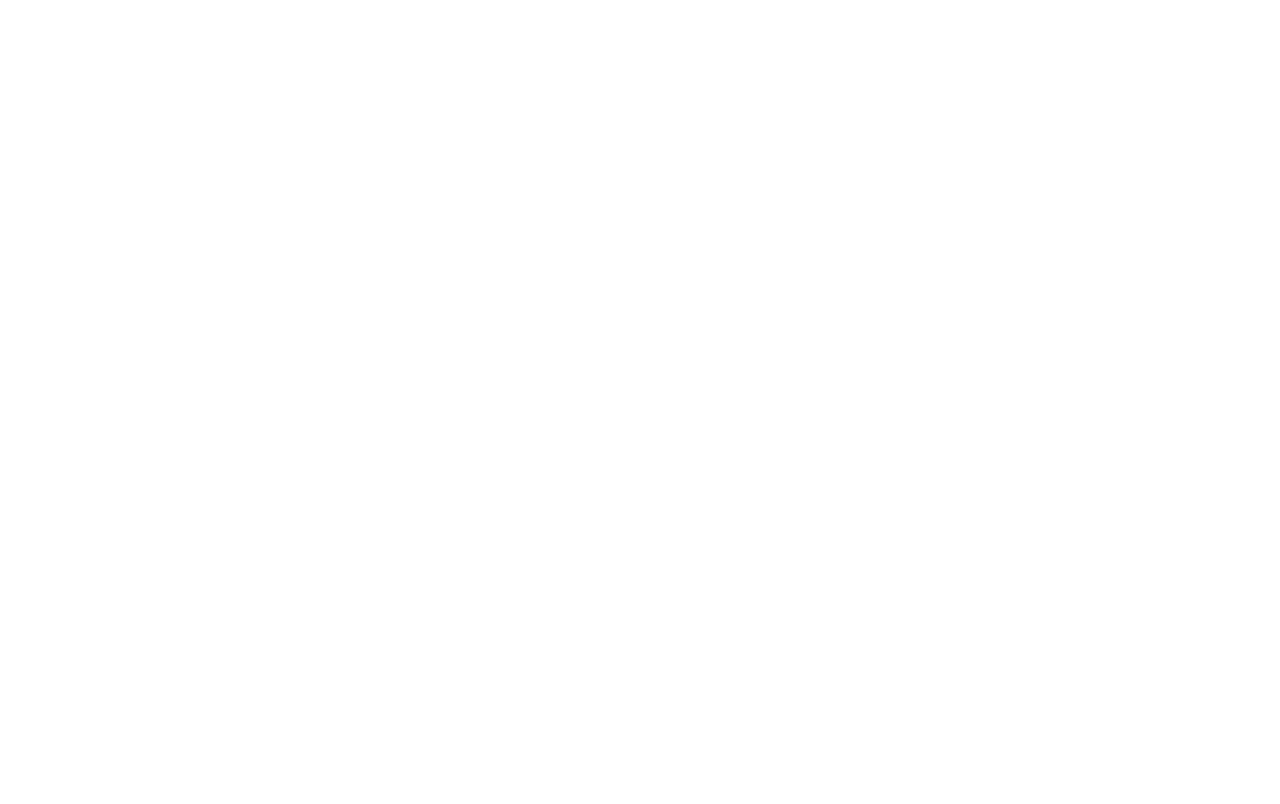
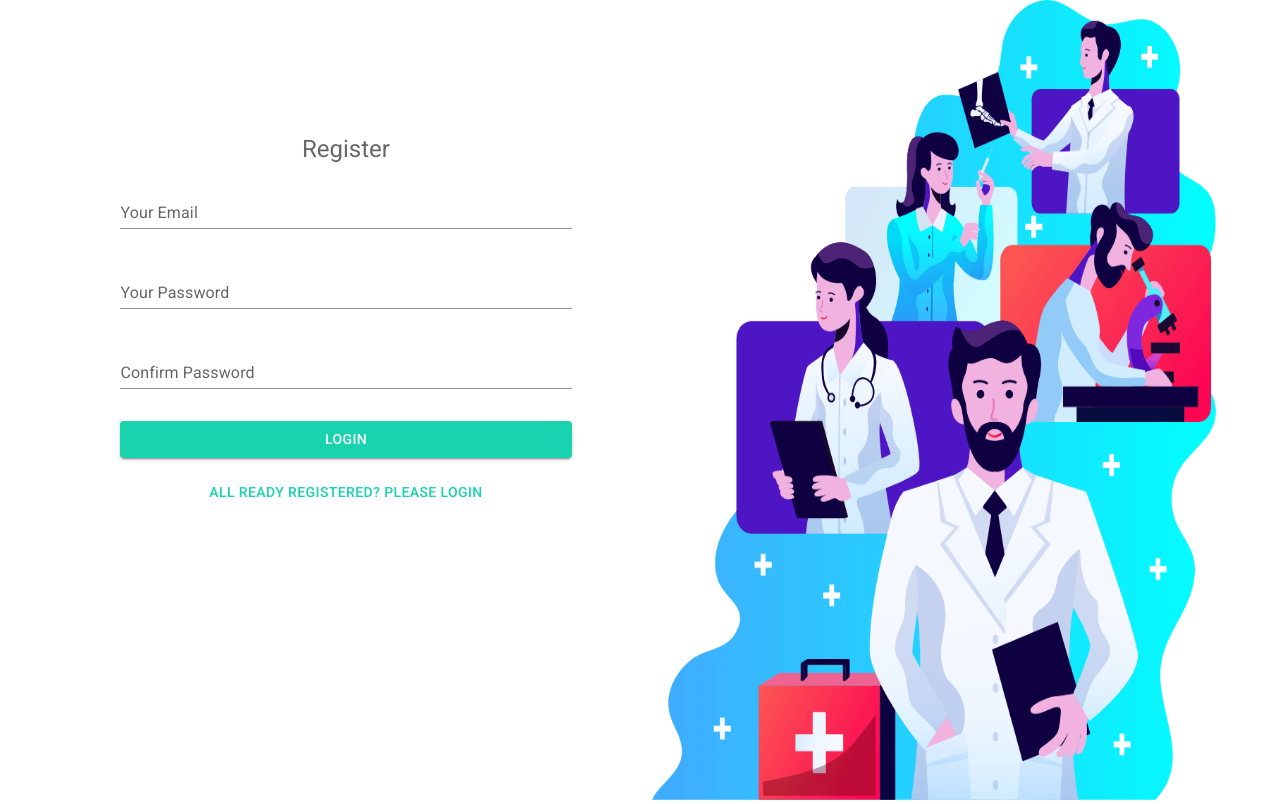
Before and after one commit to rakibtweets/doctors-portal-client, a React (Create React App) app: page /register in a window 1280 px wide. Built offline with nearby package versions, Linux system fonts and the light colour scheme.

Commit message:
firebase configuration done

```diff
--- a/package.json
+++ b/package.json
@@ -12,6 +12,7 @@
     "@testing-library/react": "^11.1.0",
     "@testing-library/user-event": "^12.1.10",
     "date-fns": "^2.25.0",
+    "firebase": "^9.3.0",
     "react": "^17.0.2",
     "react-dom": "^17.0.2",
     "react-router-dom": "^5.3.0",
--- a/src/App.js
+++ b/src/App.js
@@ -2,6 +2,8 @@ import './App.css';
 import { BrowserRouter as Router, Switch, Route } from 'react-router-dom';
 import Home from './Pages/Home/Home/Home';
 import Appointment from './Pages/Appointment/Appointment/Appointment';
+import Login from './Pages/Login/Login/Login';
+import Register from './Pages/Login/Register/Register';
 
 function App() {
   return (
@@ -17,6 +19,12 @@ function App() {
           <Route path="/appointment">
             <Appointment />
           </Route>
+          <Route path="/login">
+            <Login />
+          </Route>
+          <Route path="/register">
+            <Register />
+          </Route>
         </Switch>
       </Router>
     </div>
--- a/src/Pages/Appointment/AvaileableAppointments/AvaileableAppointments.js
+++ b/src/Pages/Appointment/AvaileableAppointments/AvaileableAppointments.js
@@ -47,7 +47,7 @@ const AvaileableAppointments = ({ date }) => {
       <Typography variant="h4" sx={{ fontWeight: 'bold' }} color="#1CC7C1">
         Available appointments on {date.toDateString()}
       </Typography>
-      <Grid container spacing={2} sx={{ mt: 3 }}>
+      <Grid container spacing={3} sx={{ mt: 2 }}>
         {bookings.map((booking) => (
           <Booking key={booking.id} booking={booking} date={date} />
         ))}
--- /dev/null
+++ b/src/Pages/Login/Login/Login.js
@@ -0,0 +1,86 @@
+import { Button, Container, Grid, TextField, Typography } from '@mui/material';
+import { Box } from '@mui/system';
+import React, { useState } from 'react';
+import { NavLink } from 'react-router-dom';
+import login from '../../../images/login.png';
+
+const Login = () => {
+  const [loginData, setLoginData] = useState({});
+  const handleOnChange = (e) => {
+    const field = e.target.name;
+    const value = e.target.value;
+    console.log(field, value);
+    const newLoginData = { ...loginData };
+    newLoginData[field] = value;
+    setLoginData(newLoginData);
+  };
+
+  const handleLoginSubmit = (e) => {
+    e.preventDefault();
+    alert('Logged In');
+    e.target.reset();
+  };
+  return (
+    <Container>
+      <Grid container spacing={3}>
+        <Grid item xs={12} md={6}>
+          <Box
+            sx={{
+              display: 'flex',
+              flexDirection: 'column',
+              justifyContent: 'center',
+              alignItems: 'center',
+              height: '80%',
+            }}
+          >
+            <Typography
+              sx={{ textAlign: 'center' }}
+              variant="h5"
+              color="#686868"
+            >
+              Login
+            </Typography>
+            <form onSubmit={handleLoginSubmit}>
+              <TextField
+                sx={{ width: '80%', m: 2 }}
+                id="standard-basic"
+                label="Your Email"
+                variant="standard"
+                type="email"
+                name="email"
+                onChange={handleOnChange}
+              />
+              <TextField
+                sx={{ width: '80%', m: 2 }}
+                id="standard-basic"
+                label="Your Password"
+                variant="standard"
+                type="password"
+                name="passoword"
+                onChange={handleOnChange}
+              />
+              <Button
+                sx={{ width: '80%', m: 2 }}
+                variant="contained"
+                style={{ background: '#19D3AE' }}
+                type="submit"
+              >
+                Login
+              </Button>
+              <NavLink style={{ textDecoration: 'none' }} to="/register">
+                <Button variant="text" style={{ color: '#19D3AE' }}>
+                  New User? Please Register
+                </Button>
+              </NavLink>
+            </form>
+          </Box>
+        </Grid>
+        <Grid item xs={12} md={6}>
+          <img style={{ width: '100%', height: '100vh' }} src={login} alt="" />
+        </Grid>
+      </Grid>
+    </Container>
+  );
+};
+
+export default Login;
--- /dev/null
+++ b/src/Pages/Login/Register/Register.js
@@ -0,0 +1,98 @@
+import { Button, Container, Grid, TextField, Typography } from '@mui/material';
+import { Box } from '@mui/system';
+import React, { useState } from 'react';
+import { NavLink } from 'react-router-dom';
+import login from '../../../images/login.png';
+
+const Register = () => {
+  const [loginData, setLoginData] = useState({});
+  const handleOnChange = (e) => {
+    const field = e.target.name;
+    const value = e.target.value;
+    console.log(field, value);
+    const newLoginData = { ...loginData };
+    newLoginData[field] = value;
+    setLoginData(newLoginData);
+  };
+
+  const handleLoginSubmit = (e) => {
+    if (loginData.password !== loginData.passoword2) {
+      alert('Password does not match');
+      return;
+    }
+    e.preventDefault();
+    e.target.reset();
+  };
+  return (
+    <Container>
+      <Grid container spacing={3}>
+        <Grid item xs={12} md={6}>
+          <Box
+            sx={{
+              display: 'flex',
+              flexDirection: 'column',
+              justifyContent: 'center',
+              alignItems: 'center',
+              height: '80%',
+            }}
+          >
+            <Typography
+              sx={{ textAlign: 'center' }}
+              variant="h5"
+              color="#686868"
+            >
+              Register
+            </Typography>
+            <form onSubmit={handleLoginSubmit}>
+              <TextField
+                sx={{ width: '80%', m: 2 }}
+                id="standard-basic"
+                label="Your Email"
+                variant="standard"
+                type="email"
+                name="email"
+                onChange={handleOnChange}
+              />
+              <TextField
+                sx={{ width: '80%', m: 2 }}
+                id="standard-basic"
+                label="Your Password"
+                variant="standard"
+                type="password"
+                name="passoword"
+                onChange={handleOnChange}
+              />
+              <TextField
+                sx={{ width: '80%', m: 2 }}
+                id="standard-basic"
+                label="Confirm Password"
+                variant="standard"
+                type="password"
+                name="passoword2"
+                onChange={handleOnChange}
+              />
+              <Button
+                sx={{ width: '80%', m: 2 }}
+                variant="contained"
+                style={{ background: '#19D3AE' }}
+                type="submit"
+              >
+                Login
+              </Button>
+              <NavLink style={{ textDecoration: 'none' }} to="/login">
+                <Button variant="text" style={{ color: '#19D3AE' }}>
+                  All ready registered? Please Login
+                </Button>
+              </NavLink>
+            </form>
+          </Box>
+        </Grid>
+        <Grid item xs={12} md={6}>
+          <img style={{ width: '100%', height: '100vh' }} src={login} alt="" />
+        </Grid>
+      </Grid>
+    </Container>
+  );
+};
+
+export default Register;
--- a/src/Pages/Shared/Navigation/Navigation.js
+++ b/src/Pages/Shared/Navigation/Navigation.js
@@ -27,7 +27,9 @@ const Navigation = () => {
           >
             <Button color="inherit">Appointment</Button>
           </Link>
-          <Button color="inherit">Login</Button>
+          <Link style={{ textDecoration: 'none', color: 'white' }} to="/login">
+            <Button color="inherit">Login</Button>
+          </Link>
         </Toolbar>
       </AppBar>
     </Box>
```
Also changed, not shown: src/Pages/Login/Firebase/firebase.config.js (added, +10 -0 lines), src/Pages/Login/Firebase/firebase.init.js (added, +8 -0 lines), 1 other file (tests, documents, lock files or other folders).
